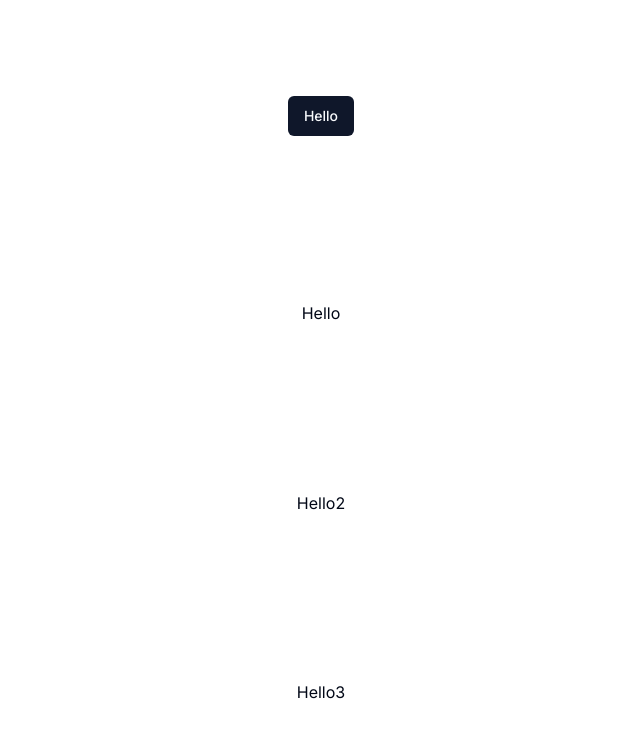
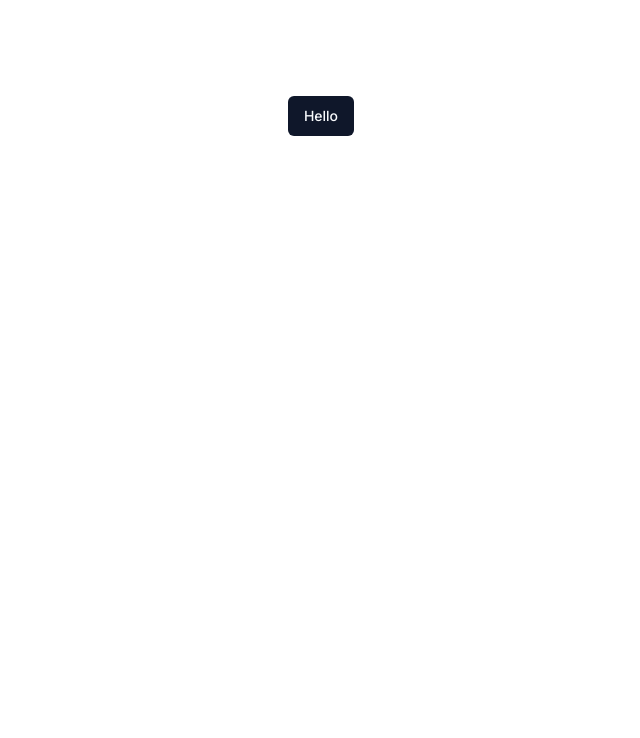
Before and after one commit to ingcarlostello/appyenda, a Next.js app: page / in a window 1280 px wide. Shown: the top 738 px of the page, without its empty margins (319-959 px from the left). Built offline with nearby package versions, Linux system fonts and the light colour scheme.

Commit message:
revert: deshacer cambios de prueba

```diff
--- a/app/page.tsx
+++ b/app/page.tsx
@@ -4,9 +4,6 @@ export default function Home() {
   return (
     <main className="flex min-h-screen flex-col items-center justify-between p-24">
       <Button>Hello</Button>
-      <h1>Hello</h1>
-      <h1>Hello2</h1>
-      <h2>Hello3</h2>
     </main>
   );
 }
```
